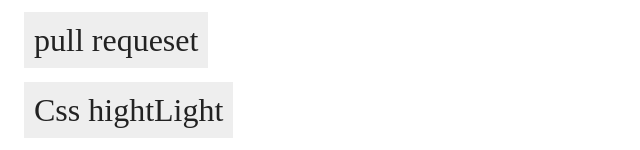
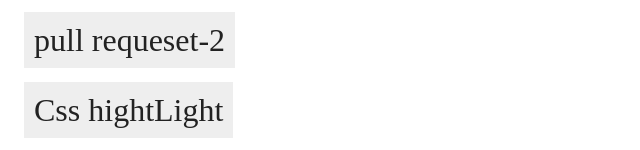
Before and after one commit to ZeroDark1991/Css-Playground, a plain HTML site: page Source/text-linear-height-light/index.html in a window 1280 px wide. Shown: the top 150 px of the page, without its empty margins (0-640 px from the left). Drawn offline with Linux system fonts and the light colour scheme.

Commit message:
some change

```diff
--- a/Source/text-linear-height-light/index.html
+++ b/Source/text-linear-height-light/index.html
@@ -25,7 +25,7 @@
 </style>
 <body>
 	<div>
-		<a class="post">pull requeset</a>
+		<a class="post">pull requeset-2</a>
 	</div>
 	<div>
 		<a class="post">Css hightLight</a>
```
